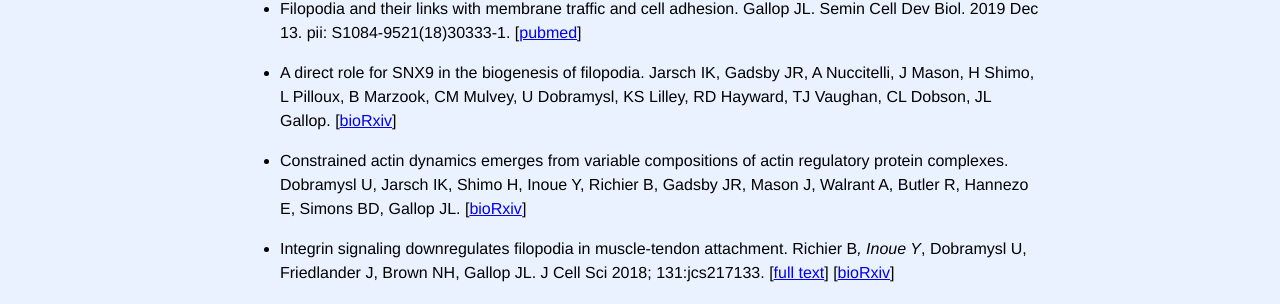
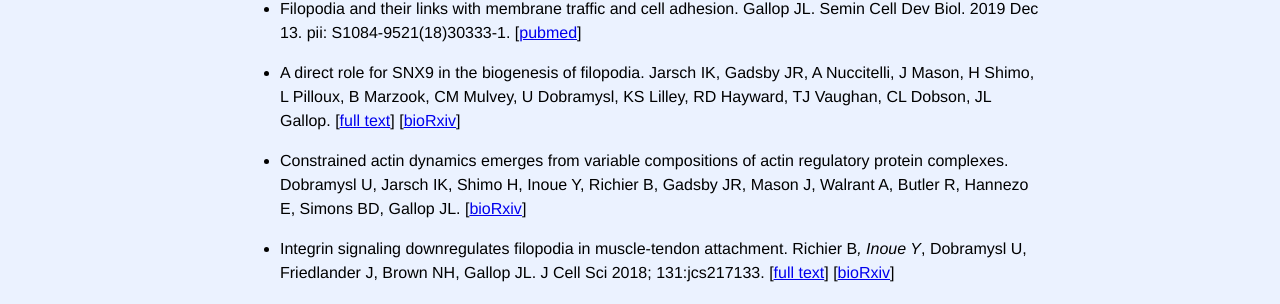
Before and after one commit to Gallop-Lab/gallop-lab.github.io, a Jekyll site: the page built from 5_publications.md, in a window 1280 px wide. Shown: the part 379-683 px from the top of the page. Built offline with Jekyll 4.4.1, drawn with Linux system fonts in a browser that asks for light colours.

Commit message:
Update 5_publications.md
link for Jarsch et al

```diff
--- a/5_publications.md
+++ b/5_publications.md
@@ -7,7 +7,7 @@
   </style>
 ---
 * Filopodia and their links with membrane traffic and cell adhesion. Gallop JL. Semin Cell Dev Biol. 2019 Dec 13. pii: S1084-9521(18)30333-1. [[pubmed](https://www.ncbi.nlm.nih.gov/pubmed/31843255)]
-* A direct role for SNX9 in the biogenesis of filopodia.  Jarsch IK, Gadsby JR, A Nuccitelli, J Mason, H Shimo, L Pilloux, B Marzook, CM Mulvey, U Dobramysl, KS Lilley, RD Hayward, TJ Vaughan, CL Dobson, JL Gallop. [[bioRxiv](https://doi.org/10.1101/710285)]
+* A direct role for SNX9 in the biogenesis of filopodia.  Jarsch IK, Gadsby JR, A Nuccitelli, J Mason, H Shimo, L Pilloux, B Marzook, CM Mulvey, U Dobramysl, KS Lilley, RD Hayward, TJ Vaughan, CL Dobson, JL Gallop. [[full text](https://doi.org/10.1083/jcb.201909178)] [[bioRxiv](https://doi.org/10.1101/710285)]
 * Constrained actin dynamics emerges from variable compositions of actin regulatory protein complexes. Dobramysl U, Jarsch IK, Shimo H, Inoue Y, Richier B, Gadsby JR, Mason J, Walrant A, Butler R, Hannezo E, Simons BD, Gallop JL. [[bioRxiv](https://doi.org/10.1101/525725)]
 * Integrin signaling downregulates filopodia in muscle-tendon attachment. Richier B*, Inoue Y*, Dobramysl U, Friedlander J, Brown NH, Gallop JL. J Cell Sci 2018; 131:jcs217133. [[full text](http://jcs.biologists.org/content/131/16/jcs217133)] [[bioRxiv](https://www.biorxiv.org/content/early/2018/02/23/270546)]
 * Control of actin polymerization via the coincidence of phosphoinositides and high membrane curvature. Daste F, Walrant A, Holst MR, Gadsby JR, Mason J, Lee JE, Brook D, Mettlen M, Larsson E, Lee SF, Lundmark R, Gallop JL. J Cell Biol. 2017. doi: 10.1083/jcb.201704061. [[full text](http://jcb.rupress.org/content/early/2017/09/18/jcb.201704061)]
```
